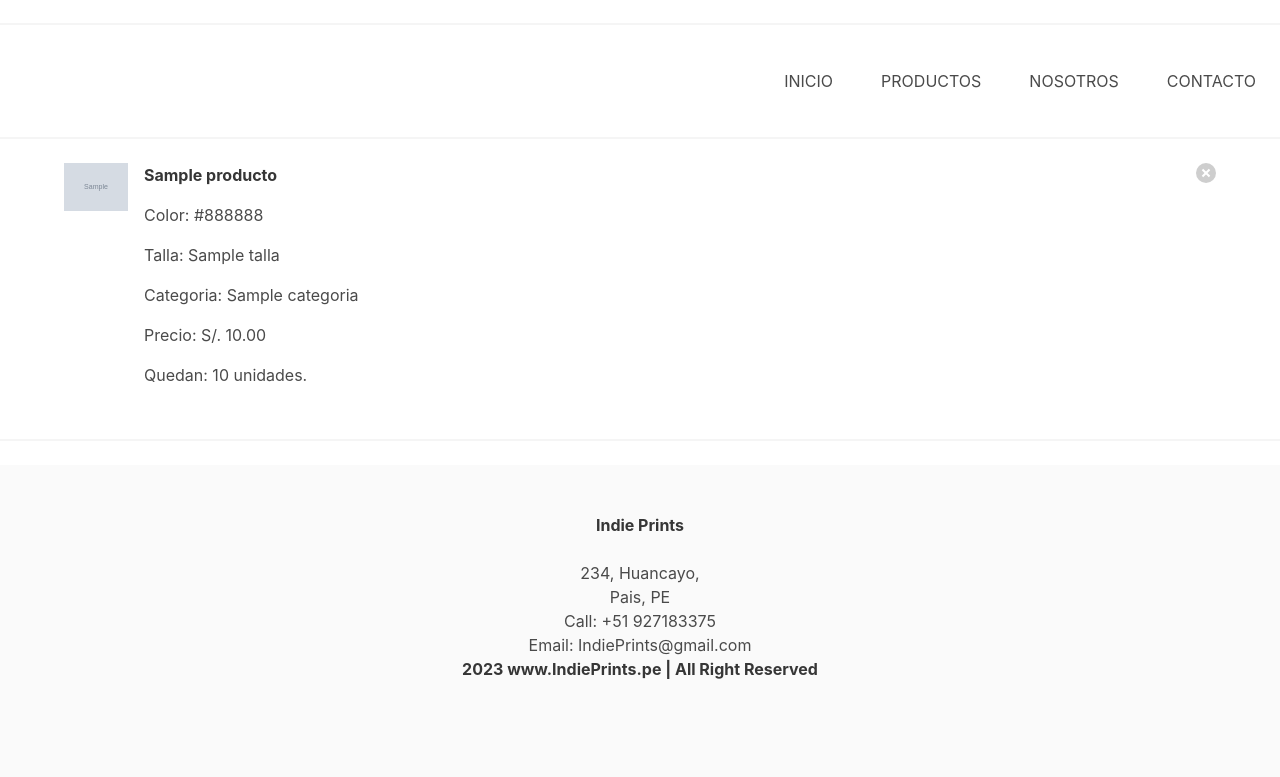
After one commit to HieysonS/indiePrintsPE, a Django app: page /detalleProducto/1 in a window 1280 px wide. The commit adds this page. Shown: the part 532-1309 px from the top of the page. Run offline with Django 4.2, Linux system fonts and the light colour scheme; tables that the repository leaves empty hold one stand-in row (values such as "Sample post"); grey boxes marked "Sample" are stand-in pictures.

Commit message:
Incremento 1 - v1.1

```diff
--- a/indiePrints/settings.py
+++ b/indiePrints/settings.py
@@ -111,7 +111,7 @@ AUTH_PASSWORD_VALIDATORS = [
 # Internationalization
 # https://docs.djangoproject.com/en/4.2/topics/i18n/
 
-LANGUAGE_CODE = 'en-us'
+LANGUAGE_CODE = 'es-mx'
 
 TIME_ZONE = 'UTC'
 
--- a/indiePrints/urls.py
+++ b/indiePrints/urls.py
@@ -28,6 +28,7 @@ urlpatterns = [
     path('nosotros', views.nosotros, name='nosotros'),
     path('contacto', views.contacto, name='contacto'),
     path('catalogo', views.catalogo, name='catalogo'),
+    path('detalleProducto/<int:id>', views.detalleProducto, name='detalleProducto'),
 
 
 ] + static(settings.MEDIA_URL, document_root=settings.MEDIA_ROOT)
--- a/producto/templates/catalogo.html
+++ b/producto/templates/catalogo.html
@@ -42,12 +42,13 @@
           <div class="card">
             <div class="card-image">
               <figure class="image is-4by5">
+                <a href="detalleProducto/{{producto.id}}">
                 <img src="{{ producto.imagen.url }}" alt="Imagen de {{ producto.nombre }}">
+                </a>
               </figure>
             </div>
             <div class="card-content">
               <p class="title is-4">{{ producto.nombre }}</p>
-              <p class="subtitle is-6">{{ producto.descripcion }}</p>
               <p class="subtitle is-10">S/. {{ producto.precio}}</p>
               <p class="subtitle is-10">Stock: {{ producto.stock }}</p>
             </div>
--- /dev/null
+++ b/producto/templates/detalleProducto.html
@@ -0,0 +1,38 @@
+{% extends "base.html" %}
+{% block titulo %} Productos | Indie Prints{% endblock %}
+{% block contenedor %}
+<article class="media">
+  <figure class="media-left">
+    <p class="image is-64x64">
+      <img src="{{ producto.imagen.url }}" alt="Imagen de {{ producto.nombre }}">
+    </p>
+  </figure>
+  <div class="media-content">
+    <div class="content">
+      <p><strong>{{producto.nombre}}</strong></p>
+      <p>Color: {{producto.color}}</p>
+      <p>Talla: {{producto.talla}}</p>
+      <p>Categoria: {{producto.categoria}}</p>
+      <p>Precio: S/. {{producto.precio}}</p>
+      <p>Quedan: {{producto.stock}} unidades.</p>
+    </div>
+    <div></div>
+    <nav class="level is-mobile">
+      <div class="level-left">
+        <a class="level-item">
+          <span class="icon is-small"><i class="fas fa-reply"></i></span>
+        </a>
+        <a class="level-item">
+          <span class="icon is-small"><i class="fas fa-retweet"></i></span>
+        </a>
+        <a class="level-item">
+          <span class="icon is-small"><i class="fas fa-heart"></i></span>
+        </a>
+      </div>
+    </nav>
+  </div>
+  <div class="media-right">
+    <button class="delete"></button>
+  </div>
+</article>
+{% endblock %}
--- a/webapp/templates/base.html
+++ b/webapp/templates/base.html
@@ -30,13 +30,13 @@
             <a href="/" class="navbar-item">INICIO</a>
           </div>
           <div class="column">
-            <a href="catalogo" class="navbar-item">PRODUCTOS</a>
+            <a href="/catalogo" class="navbar-item">PRODUCTOS</a>
           </div>
           <div class="column">
-            <a href="nosotros" class="navbar-item">NOSOTROS</a>
+            <a href="/nosotros" class="navbar-item">NOSOTROS</a>
           </div>
           <div class="column">
-            <a href="contacto" class="navbar-item">CONTACTO</a>
+            <a href="/contacto" class="navbar-item">CONTACTO</a>
           </div>
         </div>
     </nav>
--- a/webapp/views.py
+++ b/webapp/views.py
@@ -34,3 +34,7 @@ def catalogo(request):
     productos = paginator.get_page(page_number)
 
     return render(request, 'catalogo.html', {'productos': productos})
+
+def detalleProducto(request, id):
+    producto = Producto.objects.get(pk=id)
+    return render(request, 'detalleProducto.html', {'producto':producto})
```
Also changed, not shown: producto/templates/crud/Material/CMaterial.html (added, +10 -0 lines), producto/templates/crud/Material/DMaterial.html (added, +10 -0 lines), producto/templates/crud/Material/RMaterial.html (added, +10 -0 lines), producto/templates/crud/Material/UMaterial.html (added, +10 -0 lines), producto/templates/crud/Producto/CProducto.html (added, +10 -0 lines), producto/templates/crud/Producto/DProducto.html (added, +10 -0 lines), producto/templates/crud/Producto/RProducto.html (added, +10 -0 lines), producto/templates/crud/Producto/UProducto.html (added, +10 -0 lines).
